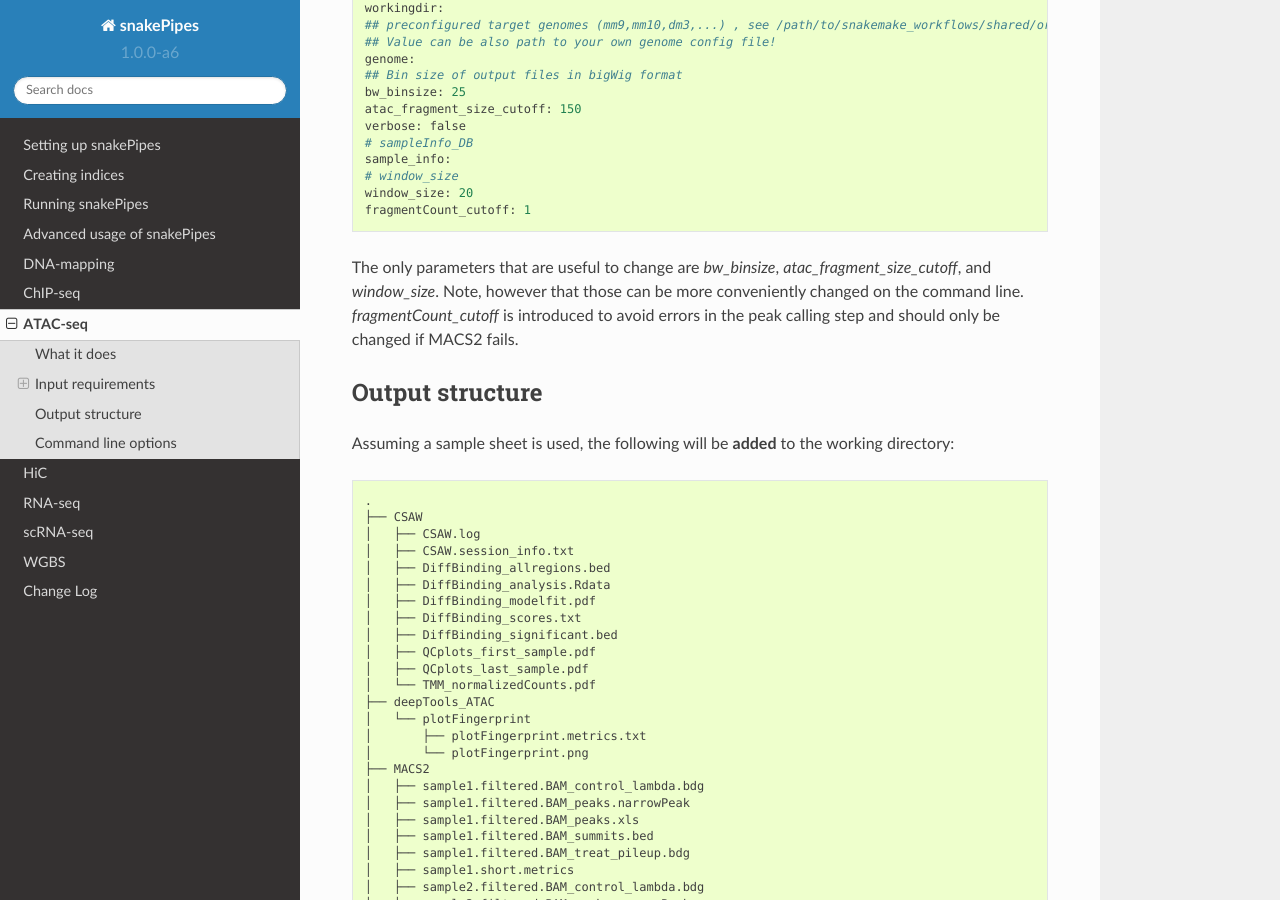
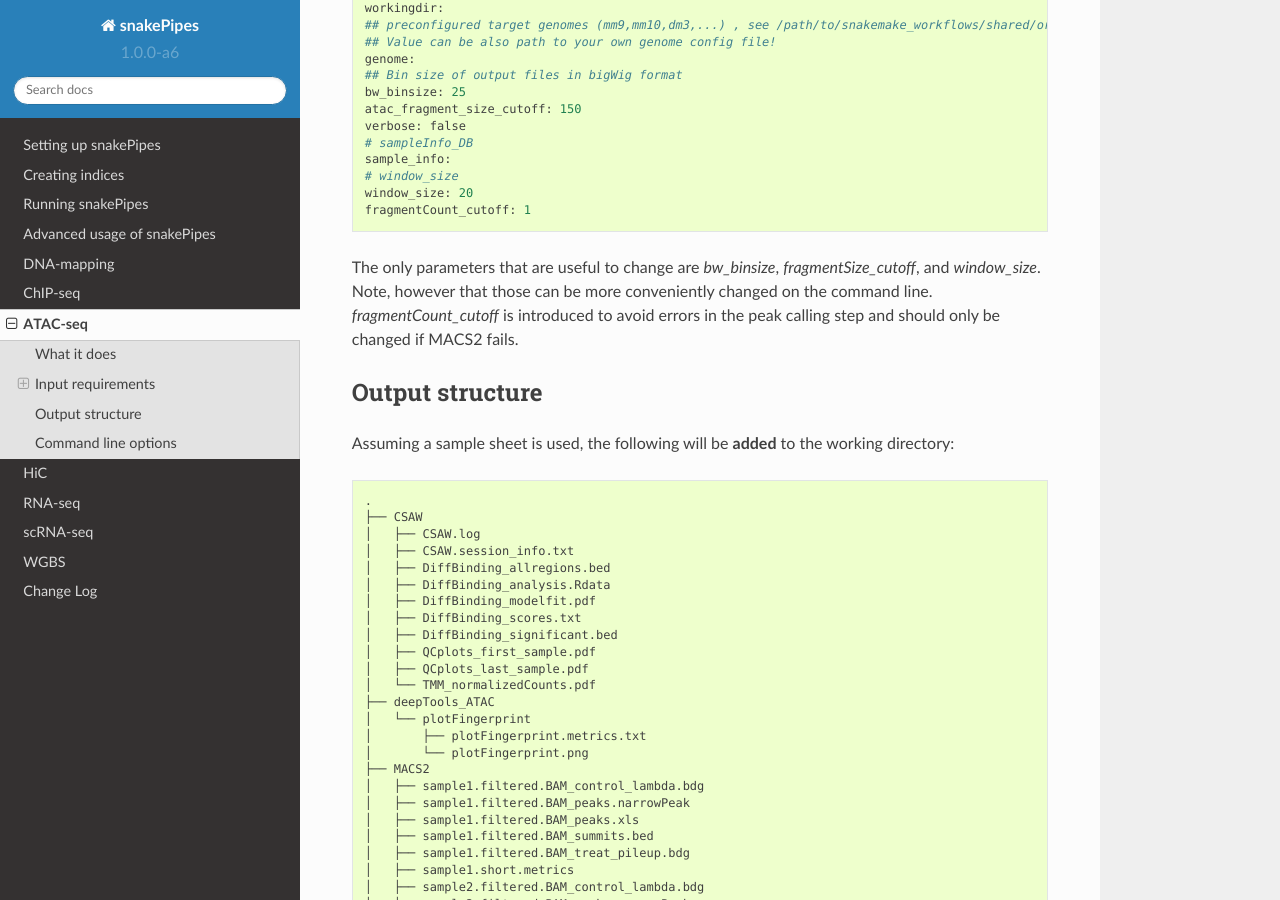
Before and after one commit to maxplanck-ie/snakepipes, a Sphinx documentation site: the page built from docs/content/workflows/ATAC-seq.rst, in a window 1280 px wide and 900 px high, scrolled down 2193 px. Built offline with Sphinx 7.4.7 and the Read the Docs theme 2.0.0, drawn with Linux system fonts in a browser that asks for light colours.

Commit message:
Updated doc

```diff
--- a/docs/content/workflows/ATAC-seq.rst
+++ b/docs/content/workflows/ATAC-seq.rst
@@ -80,7 +80,7 @@ There is a configuration file in `snakePipes/workflows/ATACseq/defaults.yaml`::
     window_size: 20
     fragmentCount_cutoff: 1
 
-The only parameters that are useful to change are `bw_binsize`, `atac_fragment_size_cutoff`, and `window_size`.
+The only parameters that are useful to change are `bw_binsize`, `fragmentSize_cutoff`, and `window_size`.
 Note, however that those can be more conveniently changed on the command line. `fragmentCount_cutoff` is
 introduced to avoid errors in the peak calling step and should only be changed if MACS2 fails.
 
```
